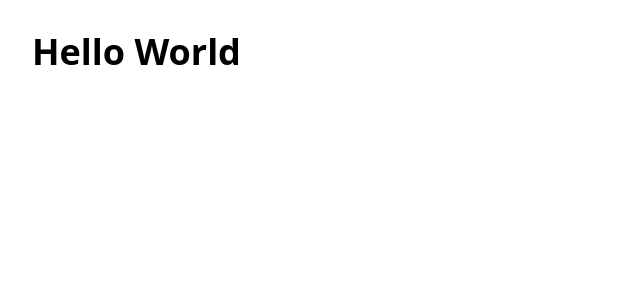
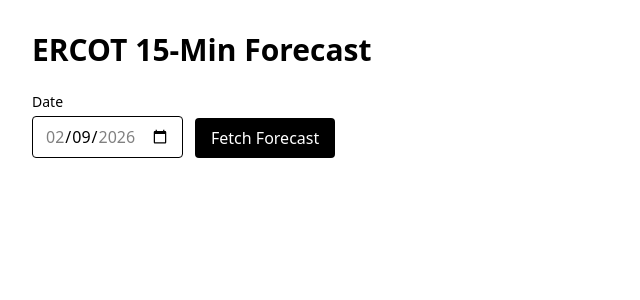
Before and after one commit to al70023/jupiter-power-data-challenge-2026, a Next.js app: page / in a window 1280 px wide. Shown: the top 300 px of the page, without its empty margins (0-640 px from the left). Built offline with nearby package versions, Linux system fonts and the light colour scheme.

Commit message:
added frontend date picker and fetch logic

```diff
--- a/app/api/forecast/route.ts
+++ b/app/api/forecast/route.ts
@@ -1,5 +1,6 @@
 import { NextResponse } from "next/server";
 
+import type { ForecastApiErrorResponse, ForecastApiSuccessResponse } from "@/app/lib/api/forecast/types";
 import { fetchSppRange } from "@/app/lib/ercot/history";
 import { buildComparisonRows } from "@/app/lib/forecast/comparison";
 import { weeklyMedianForecast } from "@/app/lib/forecast/model";
@@ -67,7 +68,7 @@
     });
     const comparison = buildComparisonRows(forecast4w, forecast8w);
 
-    return NextResponse.json({
+    const response: ForecastApiSuccessResponse = {
       ok: true,
       date,
       settlementPoint: SETTLEMENT_POINT_HB_WEST,
@@ -86,23 +87,27 @@
       forecast4w,
       forecast8w,
       comparison,
-    });
+    };
+
+    return NextResponse.json(response);
   } catch (err: unknown) {
     const message = err instanceof Error ? err.message : String(err);
     if (/429|rate limit/i.test(message)) {
+      const response: ForecastApiErrorResponse = {
+        ok: false,
+        error: "UPSTREAM_RATE_LIMITED",
+        message,
+        hint: "ERCOT API rate limit hit. Retry shortly.",
+      };
       return NextResponse.json(
-        {
-          ok: false,
-          error: "UPSTREAM_RATE_LIMITED",
-          message,
-          hint: "ERCOT API rate limit hit. Retry shortly.",
-        },
+        response,
         { status: 503 }
       );
     }
 
+    const response: ForecastApiErrorResponse = { ok: false, error: "FORECAST_FAILED", message };
     return NextResponse.json(
-      { ok: false, error: "FORECAST_FAILED", message },
+      response,
       { status: 500 }
     );
   }
--- /dev/null
+++ b/app/lib/api/forecast/types.ts
@@ -0,0 +1,33 @@
+import type { ComparisonPoint, ForecastPoint } from "@/app/lib/forecast/types";
+
+export type ForecastModelMetadata = {
+  name: string;
+  historyDays: number;
+  variants: {
+    forecast4w: { lookbackWeeks: number };
+    forecast8w: { lookbackWeeks: number };
+  };
+};
+
+export type ForecastApiSuccessResponse = {
+  ok: true;
+  date: string;
+  settlementPoint: string;
+  timezone: string;
+  model: ForecastModelMetadata;
+  intervalMinutes: 15;
+  count: number;
+  forecast: ForecastPoint[];
+  forecast4w: ForecastPoint[];
+  forecast8w: ForecastPoint[];
+  comparison: ComparisonPoint[];
+};
+
+export type ForecastApiErrorResponse = {
+  ok: false;
+  error: string;
+  hint?: string;
+  message?: string;
+};
+
+export type ForecastApiResponse = ForecastApiSuccessResponse | ForecastApiErrorResponse;
--- a/app/lib/forecast/normalize.ts
+++ b/app/lib/forecast/normalize.ts
@@ -1,5 +1,5 @@
 import type { ErcotSppRow } from "@/app/lib/ercot/types";
-import type { Point15m } from "@/app/lib/forecast/types";
+import type { NormalizedSlotPoint } from "@/app/lib/forecast/types";
 
 function slotIndex(hour: number, interval: number): number {
   return (hour - 1) * 4 + (interval - 1);
@@ -12,8 +12,8 @@
   return `${date} ${hh}:${mm}`;
 }
 
-export function to96SlotSeries(date: string, rows: ErcotSppRow[]): Point15m[] {
-  const series: Point15m[] = Array.from({ length: 96 }, (_, slot) => ({
+export function to96SlotSeries(date: string, rows: ErcotSppRow[]): NormalizedSlotPoint[] {
+  const series: NormalizedSlotPoint[] = Array.from({ length: 96 }, (_, slot) => ({
     slot,
     ts: tsFromSlot(date, slot),
     price: null,
@@ -25,7 +25,7 @@
     const slot = slotIndex(row.deliveryHour, row.deliveryInterval);
     if (slot < 0 || slot > 95) continue;
 
-    const nextPoint: Point15m = {
+    const nextPoint: NormalizedSlotPoint = {
       slot,
       ts: tsFromSlot(date, slot),
       price: row.settlementPointPrice,
--- a/app/lib/forecast/types.ts
+++ b/app/lib/forecast/types.ts
@@ -1,4 +1,4 @@
-export type Point15m = {
+export type NormalizedSlotPoint = {
   slot: number; // 0..95
   ts: string; // "YYYY-MM-DD HH:mm"
   price: number | null;
--- a/app/lib/shared/date.ts
+++ b/app/lib/shared/date.ts
@@ -27,3 +27,7 @@
   const end = start.plus({ days: maxDaysAhead });
   return { start, end };
 }
+
+export function formatDateInTz(dt: DateTime, timezone: string): string {
+  return dt.setZone(timezone).toISODate()!;
+}
--- a/app/page.tsx
+++ b/app/page.tsx
@@ -1,7 +1,88 @@
+"use client";
+
+import { DateTime } from "luxon";
+import { useMemo, useState } from "react";
+
+import type { ForecastApiResponse, ForecastApiSuccessResponse } from "@/app/lib/api/forecast/types";
+import { APP_TIMEZONE } from "@/app/lib/shared/constants";
+import { formatDateInTz } from "@/app/lib/shared/date";
+
 export default function Home() {
+  const today = useMemo(() => DateTime.now().setZone(APP_TIMEZONE).startOf("day"), []);
+  const minDate = useMemo(() => formatDateInTz(today, APP_TIMEZONE), [today]);
+  const maxDate = useMemo(() => formatDateInTz(today.plus({ days: 6 }), APP_TIMEZONE), [today]);
+
+  const [selectedDate, setSelectedDate] = useState<string>(minDate);
+  const [loading, setLoading] = useState(false);
+  const [error, setError] = useState<string | null>(null);
+  const [result, setResult] = useState<ForecastApiSuccessResponse | null>(null);
+
+  async function fetchForecast(date: string) {
+    setLoading(true);
+    setError(null);
+    setResult(null);
+
+    try {
+      const res = await fetch(`/api/forecast?date=${encodeURIComponent(date)}`, { cache: "no-store" });
+      const json = (await res.json()) as ForecastApiResponse;
+      if (!json.ok) {
+        setError(json.message ?? json.hint ?? json.error ?? "Request failed");
+        return;
+      }
+      if (!res.ok) {
+        setError("Request failed");
+        return;
+      }
+      setResult(json);
+    } catch {
+      setError("Network error while fetching forecast.");
+    } finally {
+      setLoading(false);
+    }
+  }
+
   return (
     <main className="min-h-screen p-8">
-      <h1 className="text-4xl font-bold">Hello World</h1>
+      <h1 className="text-3xl font-semibold">ERCOT 15-Min Forecast</h1>
+
+      <section className="mt-6 flex flex-wrap items-end gap-3">
+        <label className="flex flex-col gap-1">
+          <span className="text-sm font-medium">Date</span>
+          <input
+            type="date"
+            min={minDate}
+            max={maxDate}
+            value={selectedDate}
+            onChange={(e) => setSelectedDate(e.target.value)}
+            className="rounded border px-3 py-2"
+          />
+        </label>
+
+        <button
+          type="button"
+          onClick={() => fetchForecast(selectedDate)}
+          disabled={loading || !selectedDate}
+          className="rounded bg-black px-4 py-2 text-white disabled:cursor-not-allowed disabled:opacity-60"
+        >
+          {loading ? "Loading..." : "Fetch Forecast"}
+        </button>
+      </section>
+
+      {error ? (
+        <p className="mt-4 rounded border border-red-300 bg-red-50 p-3 text-sm text-red-800">{error}</p>
+      ) : null}
+
+      {result ? (
+        <section className="mt-4 rounded border p-4 text-sm">
+          <p>
+            Loaded forecast for <strong>{result.date}</strong> with <strong>{result.count}</strong> intervals.
+          </p>
+          <p className="mt-1 text-gray-700">
+            Model: {result.model?.name} ({result.model?.variants.forecast4w.lookbackWeeks}w and{" "}
+            {result.model?.variants.forecast8w.lookbackWeeks}w)
+          </p>
+        </section>
+      ) : null}
     </main>
   );
 }
```
Also changed, not shown: 1 other file (tests, documents, lock files or other folders).
